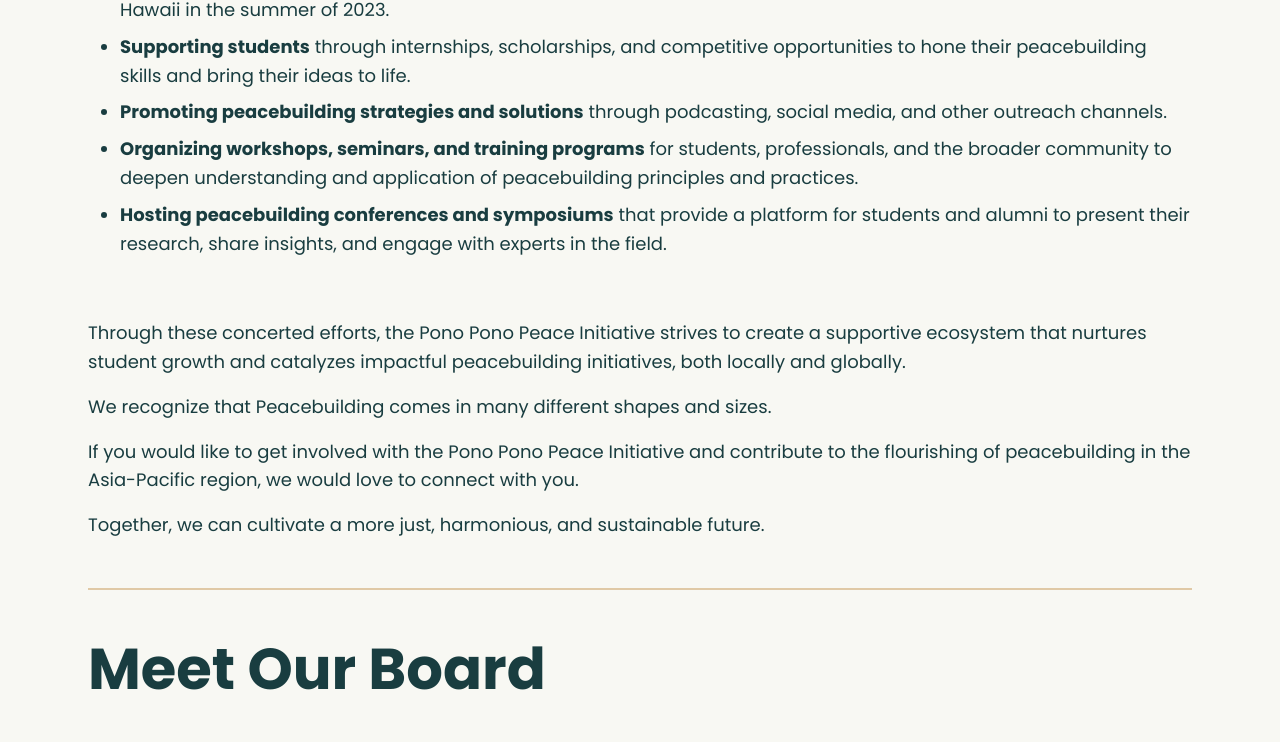
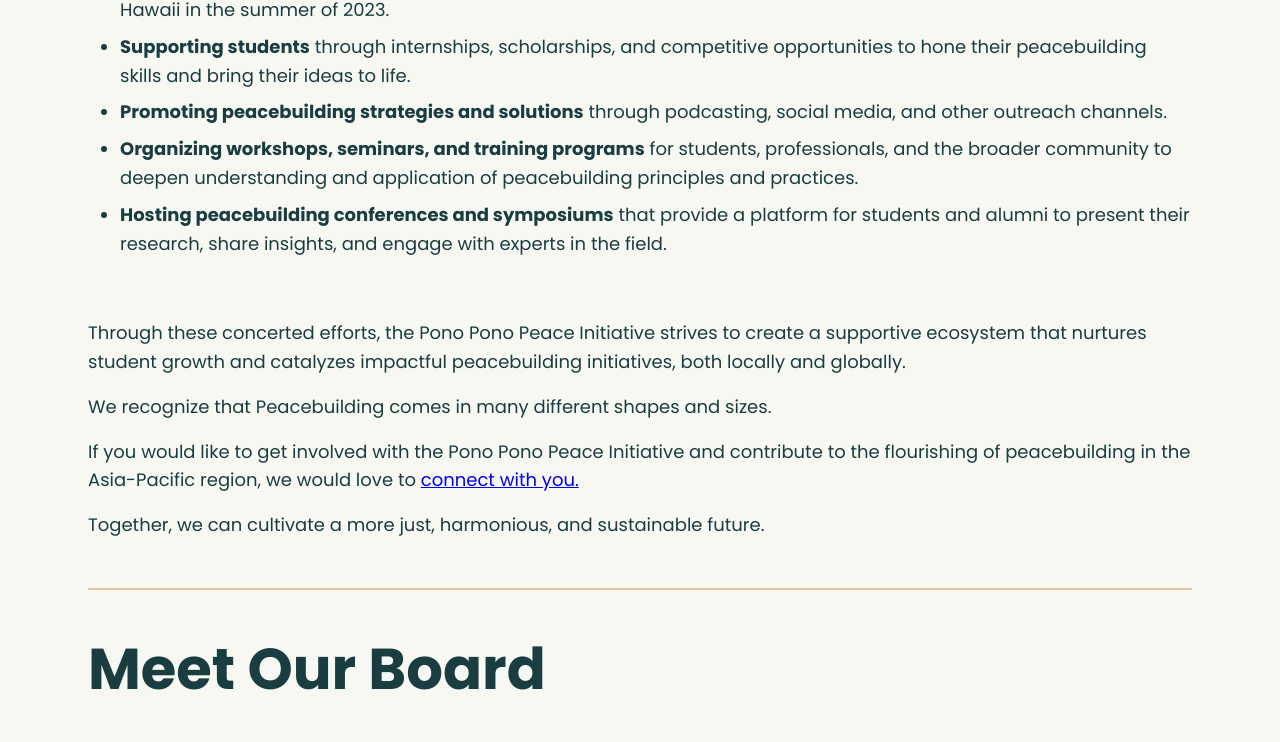
Before and after one commit to skohli182/PonoPonoPeaceInitiative, a React (Vite) app: page /about in a window 1280 px wide. Shown: the part 1992-2734 px from the top of the page. Built offline with nearby package versions, Linux system fonts and the light colour scheme.

Commit message:
Update About.jsx
Added the Progressive Scrolling Bar, a link to the Contact page (this was actually in the original organization's page), and slightly touched up text.

Note that the scroll bar requires a new library to be imported, which is noted in the comments.

```diff
--- a/src/components/About.jsx
+++ b/src/components/About.jsx
@@ -7,11 +7,29 @@ import CardSteve from "./cards/Card_Steve.jsx";
 import CardNaomi from "./cards/Card_Naomi.jsx";
 import CardReka from "./cards/Card_Reka.jsx";
 import groupPhoto from "../images/groupPhoto.png";
+import {Link} from "react-router-dom"; // Used for the one link at the bottom
+
+import { motion, useScroll } from "motion/react"; // Note that npm install motion must be run to import this specific library
 
 function About() {
+    const { scrollYProgress } = useScroll();
   return (
     <div className="about-page">
-      <div className="about-body">
+      <motion.div
+        id="scroll-indicator"
+        style={{
+          scaleX: scrollYProgress,
+          position: "fixed", // Fixed relative to the screen
+          top: 0,
+          left: 0,
+          right: 0,
+          height: 10, // Height, set it to 10 for now
+          originX: 0,
+          backgroundColor: "#193d40", // Color is "dark green" color (AKA the one used for the footer, buttons, etc.)
+          zIndex: 1000, // Layered "on top" of the page
+        }}
+      />
+      <div className="about-body"> {/* The text was slightly touched up compared to the original version, in order to see what could be modified without affecting the layout */}
         <span className="poppins-regular">
           <h1>About Us</h1>
           <p>
@@ -129,10 +147,10 @@ function About() {
             We recognize that Peacebuilding comes in many different shapes and
             sizes.
           </p>
-          <p>
+          <p> {/* This paragraph includes a link to the Contact Page on the original page */}
             If you would like to get involved with the Pono Pono Peace
             Initiative and contribute to the flourishing of peacebuilding in the
-            Asia-Pacific region, we would love to connect with you.
+            Asia-Pacific region, we would love to <Link to="/contact" onClick={() => window.scrollTo({ top: 0, left: 0, behavior: 'smooth' })}>connect with you.</Link>
           </p>
           <p>
             Together, we can cultivate a more just, harmonious, and sustainable
@@ -140,7 +158,7 @@ function About() {
           </p>
           <hr></hr>
           <h1>Meet Our Board</h1>
-          <div className="board-members">
+          <div className="board-members"> {/* Cards are listed at the bottom */}
             <CardNaomi />
             <CardReka />
             <CardSteve />
```
